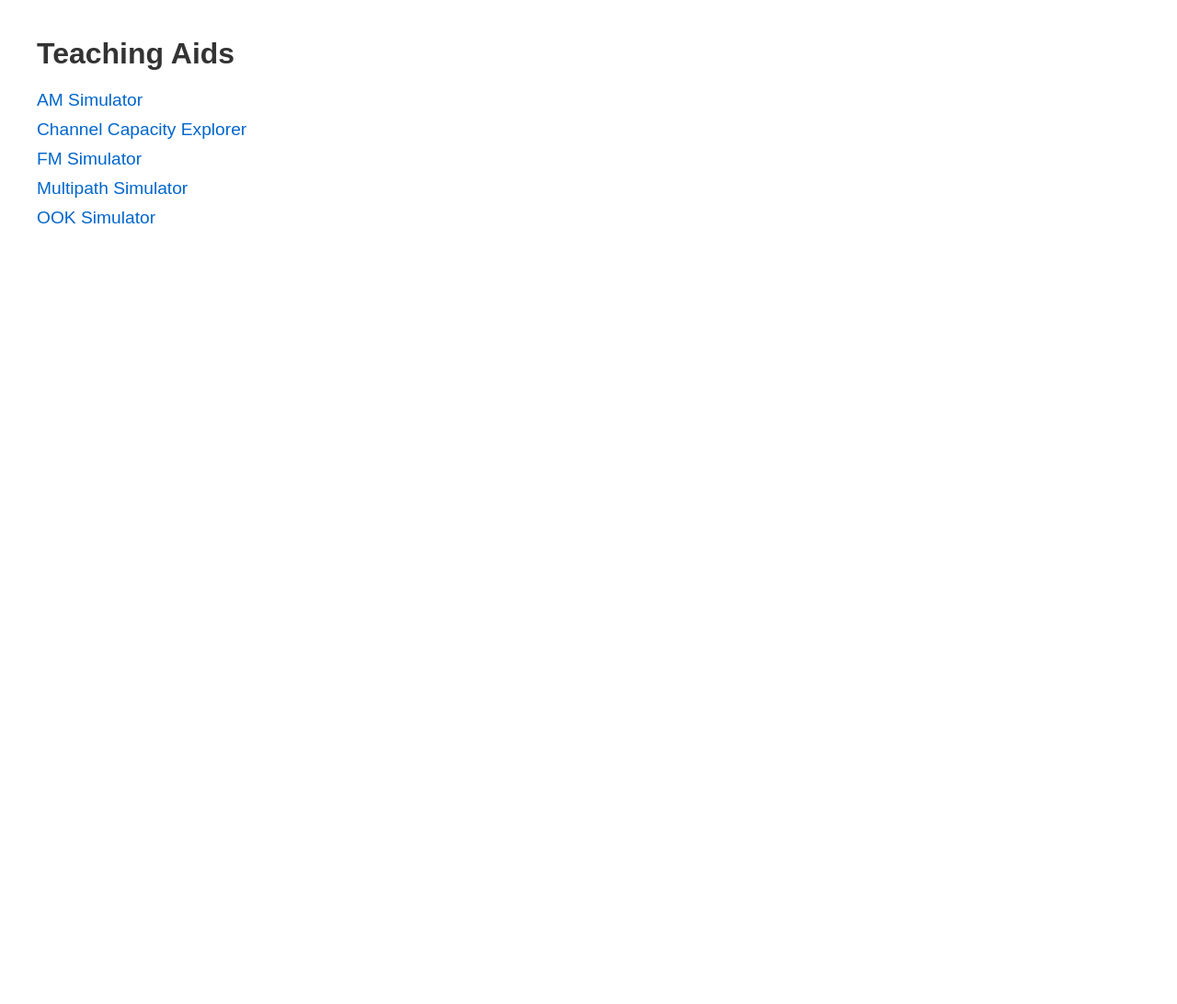
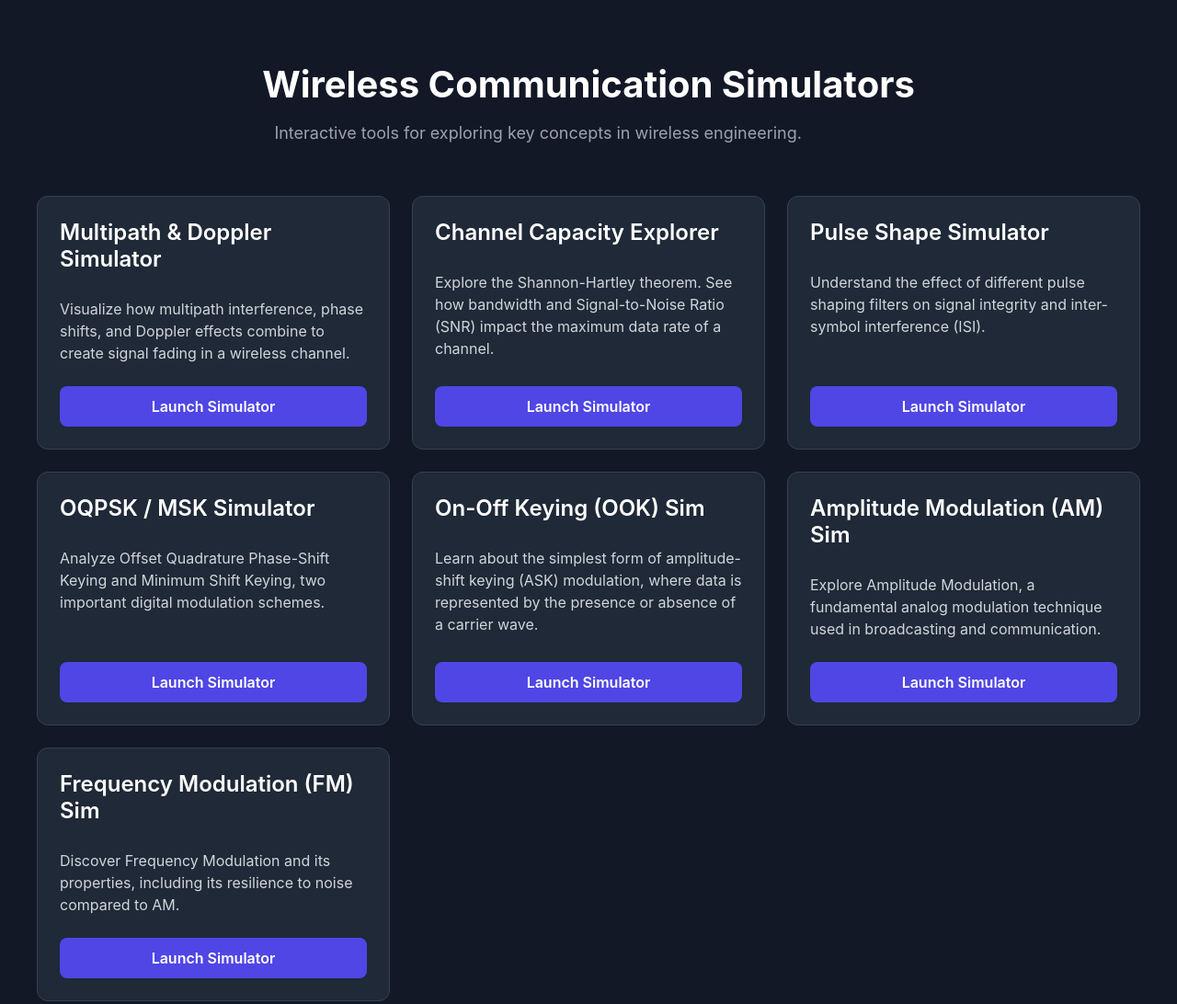
Before and after one commit to matanleilien/teaching_aids, a plain HTML site: page index.html in a window 1280 px wide. Shown: the top 1092 px of the page at 92% size. Before the commit the page ends 800 px from the top, so only its background shows below. Drawn offline with Linux system fonts and the light colour scheme.

Commit message:
new files

```diff
--- a/index.html
+++ b/index.html
@@ -3,40 +3,170 @@
 <head>
     <meta charset="UTF-8">
     <meta name="viewport" content="width=device-width, initial-scale=1.0">
-    <title>Teaching Aids</title>
+    <title>Wireless Communication Simulators</title>
     <style>
         body {
-            font-family: sans-serif;
-            margin: 40px;
+            font-family: -apple-system, BlinkMacSystemFont, "Segoe UI", Roboto, Helvetica, Arial, sans-serif, "Apple Color Emoji", "Segoe UI Emoji", "Segoe UI Symbol";
+            background-color: #121826;
+            color: #F9FAFB;
+            margin: 0;
+            padding: 40px 20px;
+            display: flex;
+            flex-direction: column;
+            align-items: center;
+            min-height: 100vh;
+            box-sizing: border-box;
         }
-        h1 {
-            color: #333;
+
+        .header {
+            text-align: center;
+            margin-bottom: 40px;
         }
-        ul {
-            list-style-type: none;
-            padding: 0;
+
+        .header h1 {
+            font-size: 2.5rem;
+            color: #FFFFFF;
+            font-weight: 700;
+            margin-bottom: 8px;
         }
-        li {
-            margin-bottom: 10px;
+
+        .header p {
+            font-size: 1.125rem;
+            color: #9CA3AF; /* A light gray for the subtitle */
+            max-width: 600px;
         }
-        a {
+
+        .grid-container {
+            display: grid;
+            grid-template-columns: repeat(auto-fit, minmax(300px, 1fr));
+            gap: 24px;
+            width: 100%;
+            max-width: 1200px;
+            margin-bottom: 40px;
+        }
+
+        .card {
+            background-color: #1F2937; /* A slightly lighter dark shade for cards */
+            border: 1px solid #374151; /* Subtle border */
+            border-radius: 12px;
+            padding: 24px;
+            display: flex;
+            flex-direction: column;
+            justify-content: space-between;
+            transition: transform 0.2s ease, box-shadow 0.2s ease;
+        }
+
+        .card:hover {
+            transform: translateY(-5px);
+            box-shadow: 0 10px 15px -3px rgba(0, 0, 0, 0.1), 0 4px 6px -2px rgba(0, 0, 0, 0.05);
+        }
+
+        .card h2 {
+            font-size: 1.5rem;
+            font-weight: 600;
+            margin-top: 0;
+            margin-bottom: 12px;
+            color: #FFFFFF;
+        }
+
+        .card p {
+            font-size: 1rem;
+            line-height: 1.5;
+            color: #D1D5DB; /* A lighter gray for card text */
+            flex-grow: 1;
+            margin-bottom: 24px;
+        }
+
+        .card-button {
+            display: inline-block;
+            background-color: #4F46E5; /* The vibrant purple-blue from the screenshot */
+            color: #FFFFFF;
             text-decoration: none;
-            color: #0066cc;
-            font-size: 1.2em;
+            padding: 12px 20px;
+            border-radius: 8px;
+            font-weight: 600;
+            text-align: center;
+            transition: background-color 0.2s ease;
         }
-        a:hover {
-            text-decoration: underline;
+
+        .card-button:hover {
+            background-color: #4338CA; /* A slightly darker shade for hover */
+        }
+
+        .footer {
+            text-align: center;
+            margin-top: auto;
+            color: #9CA3AF;
+            font-size: 0.875rem;
+        }
+
+        @media (max-width: 768px) {
+            .header h1 {
+                font-size: 2rem;
+            }
+            .grid-container {
+                grid-template-columns: 1fr;
+            }
         }
     </style>
 </head>
 <body>
-    <h1>Teaching Aids</h1>
-    <ul>
-        <li><a href="am_sim.html">AM Simulator</a></li>
-        <li><a href="capacity_explorer.html">Channel Capacity Explorer</a></li>
-        <li><a href="fm_sim.html">FM Simulator</a></li>
-        <li><a href="multipath_simulator.html">Multipath Simulator</a></li>
-        <li><a href="OOK_sim/index.html">OOK Simulator</a></li>
-    </ul>
+
+    <header class="header">
+        <h1>Wireless Communication Simulators</h1>
+        <p>Interactive tools for exploring key concepts in wireless engineering.</p>
+    </header>
+
+    <main class="grid-container">
+
+        <div class="card">
+            <h2>Multipath & Doppler Simulator</h2>
+            <p>Visualize how multipath interference, phase shifts, and Doppler effects combine to create signal fading in a wireless channel.</p>
+            <a href="multipath_simulator.html" class="card-button">Launch Simulator</a>
+        </div>
+
+        <div class="card">
+            <h2>Channel Capacity Explorer</h2>
+            <p>Explore the Shannon-Hartley theorem. See how bandwidth and Signal-to-Noise Ratio (SNR) impact the maximum data rate of a channel.</p>
+            <a href="capacity_explorer.html" class="card-button">Launch Simulator</a>
+        </div>
+
+        <div class="card">
+            <h2>Pulse Shape Simulator</h2>
+            <p>Understand the effect of different pulse shaping filters on signal integrity and inter-symbol interference (ISI).</p>
+            <a href="pulse_shape_sim.html" class="card-button">Launch Simulator</a>
+        </div>
+
+        <div class="card">
+            <h2>OQPSK / MSK Simulator</h2>
+            <p>Analyze Offset Quadrature Phase-Shift Keying and Minimum Shift Keying, two important digital modulation schemes.</p>
+            <a href="oqpsk_msk.html" class="card-button">Launch Simulator</a>
+        </div>
+
+        <div class="card">
+            <h2>On-Off Keying (OOK) Sim</h2>
+            <p>Learn about the simplest form of amplitude-shift keying (ASK) modulation, where data is represented by the presence or absence of a carrier wave.</p>
+            <a href="OOK_sim/" class="card-button">Launch Simulator</a>
+        </div>
+
+        <div class="card">
+            <h2>Amplitude Modulation (AM) Sim</h2>
+            <p>Explore Amplitude Modulation, a fundamental analog modulation technique used in broadcasting and communication.</p>
+            <a href="am_sim.html" class="card-button">Launch Simulator</a>
+        </div>
+
+        <div class="card">
+            <h2>Frequency Modulation (FM) Sim</h2>
+            <p>Discover Frequency Modulation and its properties, including its resilience to noise compared to AM.</p>
+            <a href="fm_sim.html" class="card-button">Launch Simulator</a>
+        </div>
+
+    </main>
+
+    <footer class="footer">
+        <p>Created by Matan Leilien. Hosted on GitHub Pages.</p>
+    </footer>
+
 </body>
 </html>
+</html>
```
